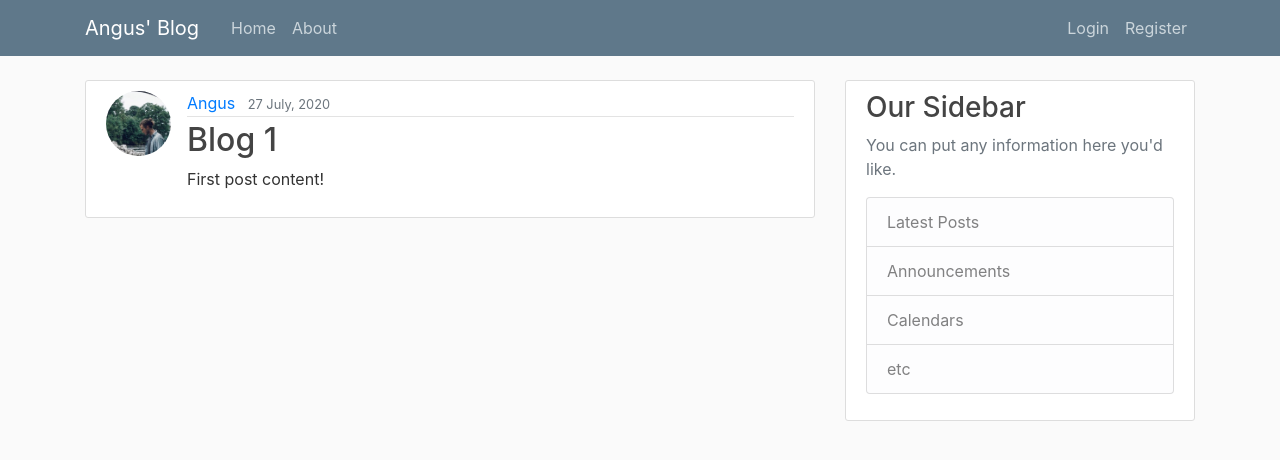
After one commit to anqus/another_blog, a Django app: page /post/1/ in a window 1280 px wide. The commit adds this page. Shown: the top 460 px of the page. Run offline with Django 3.2, Linux system fonts and the light colour scheme; data comes from the database, SQL or seed files in the repository; both versions use the stored data as it was after the commit; some libraries are stand-ins or nearby versions.

Commit message:
update and delete posts

```diff
--- a/blog/models.py
+++ b/blog/models.py
@@ -1,6 +1,7 @@
 from django.db import models
 from django.utils import timezone
 from django.contrib.auth.models import User
+from django.urls import reverse
 
 class Post(models.Model):
     title = models.CharField(max_length=100)
@@ -10,3 +11,6 @@ class Post(models.Model):
 
     def __str__(self):
         return self.title
+
+    def get_absolute_url(self):
+        return reverse('post-detail', kwargs={'pk': self.pk})
--- a/blog/templates/blog/base.html
+++ b/blog/templates/blog/base.html
@@ -35,6 +35,7 @@
                   <!-- Navbar Right Side -->
                   <div class="navbar-nav">
                     {% if user.is_authenticated %}
+                      <a class="nav-item nav-link" href="{% url 'post-create' %}">New Post</a>
                       <a class="nav-item nav-link" href="{% url 'profile' %}">Profile</a>
                       <a class="nav-item nav-link" href="{% url 'logout' %}">Logout</a>
                     {% else %}
--- a/blog/templates/blog/home.html
+++ b/blog/templates/blog/home.html
@@ -4,13 +4,13 @@
 
     {% for post in posts %}
         <article class="media content-section">
-            <img class="rounded-circle article-img" src="{{ post.author.profile.image.url }}" alt="">
+            <img class="rounded-circle article-img mt-3" src="{{ post.author.profile.image.url }}" alt="">
             <div class="media-body">
             <div class="article-metadata">
                 <a class="mr-2" href="#">{{ post.author }}</a>
                 <small class="text-muted">{{ post.date_posted|date:"d F, Y" }}</small>
             </div>
-            <h2><a class="article-title" href="#">{{ post.title }}</a></h2>
+                <h2><a class="article-title" href="{% url 'post-detail' post.id %}">{{ post.title }}</a></h2>
             <p class="article-content">{{ post.content }}</p>
             </div>
         </article>
--- /dev/null
+++ b/blog/templates/blog/post_detail.html
@@ -0,0 +1,23 @@
+{% extends 'blog/base.html' %}
+
+{% block content %}
+
+    <article class="media content-section">
+        <img class="rounded-circle article-img" src="{{ object.author.profile.image.url }}" alt="">
+        <div class="media-body">
+        <div class="article-metadata">
+            <a class="mr-2" href="#">{{ object.author }}</a>
+            <small class="text-muted">{{ object.date_posted|date:"d F, Y" }}</small>
+            {% if object.author == user %}
+            <div>
+                <a class="btn btn-secondary btn-small mt-1 mb-1" href="{% url 'post-update' object.id %}">Update</a>
+                <a class="btn btn-danger btn-small mt-1 mb-1" href="{% url 'post-delete' object.id %}">Delete</a>
+            </div>
+            {% endif %}
+        </div>
+        <h2 class="article-title">{{ object.title }}</h2>
+        <p class="article-content">{{ object.content }}</p>
+        </div>
+    </article>
+
+{% endblock content %}
--- a/blog/urls.py
+++ b/blog/urls.py
@@ -1,7 +1,18 @@
 from django.urls import path
+from .views import (
+    PostListView,
+    PostDetailView,
+    PostCreateView,
+    PostUpdateView,
+    PostDeleteView,
+)
 from . import views
 
 urlpatterns = [
-    path('', views.home, name='blog-home'),
+    path('', PostListView.as_view(), name='blog-home'),
+    path('post/<int:pk>/', PostDetailView.as_view(), name='post-detail'),
+    path('post/new/', PostCreateView.as_view(), name='post-create'),
+    path('post/<int:pk>/update/', PostUpdateView.as_view(), name='post-update'),
+    path('post/<int:pk>/delete/', PostDeleteView.as_view(), name='post-delete'),
     path('about/', views.about, name='blog-about'),
 ]
--- a/blog/views.py
+++ b/blog/views.py
@@ -1,4 +1,12 @@
 from django.shortcuts import render
+from django.views.generic import (
+    ListView,
+    DetailView,
+    CreateView,
+    UpdateView,
+    DeleteView,
+)
+from django.contrib.auth.mixins import LoginRequiredMixin, UserPassesTestMixin
 from .models import Post
 
 def home(request):
@@ -7,5 +15,46 @@ def home(request):
     }
     return render(request, 'blog/home.html', context)
 
+class PostListView(ListView):
+    model = Post
+    template_name = 'blog/home.html'
+    context_object_name = 'posts'
+    ordering = ['-date_posted']
+
+class PostDetailView(DetailView):
+    model = Post
+
+class PostDeleteView(LoginRequiredMixin, UserPassesTestMixin, DeleteView):
+    model = Post
+    success_url = '/'
+
+    def test_func(self):
+        post = self.get_object()
+        if self.request.user == post.author:
+            return True
+        return False
+
+class PostCreateView(LoginRequiredMixin, CreateView):
+    model = Post
+    fields = ['title', 'content']
+
+    def form_valid(self, form):
+        form.instance.author = self.request.user
+        return super().form_valid(form)
+
+class PostUpdateView(LoginRequiredMixin, UserPassesTestMixin, UpdateView):
+    model = Post
+    fields = ['title', 'content']
+
+    def form_valid(self, form):
+        form.instance.author = self.request.user
+        return super().form_valid(form)
+
+    def test_func(self):
+        post = self.get_object()
+        if self.request.user == post.author:
+            return True
+        return False
+
 def about(request):
     return render(request, 'blog/about.html', {'title':'About'})
--- a/users/templates/users/profile.html
+++ b/users/templates/users/profile.html
@@ -4,9 +4,9 @@
 {% block content %}
     <div class="content-section">
         <div class="media">
-        <img class="rounded-circle account-img" src="{{ user.profile.image.url }}">
+        <img class="rounded-circle account-img mt-3" src="{{ user.profile.image.url }}">
         <div class="media-body">
-            <h2 class="account-heading">{{ user.username }}</h2>
+            <h2 class="account-heading mt-3">{{ user.username }}</h2>
             <p class="text-secondary">{{ user.email }}</p>
         </div>
         </div>
```
Also changed, not shown: blog/templates/blog/post_confirm_delete.html (added, +17 -0 lines), blog/templates/blog/post_form.html (added, +17 -0 lines), db.sqlite3.
